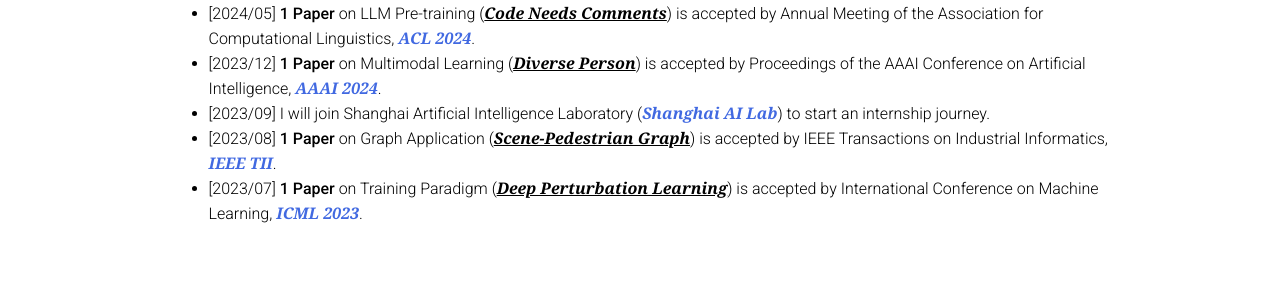
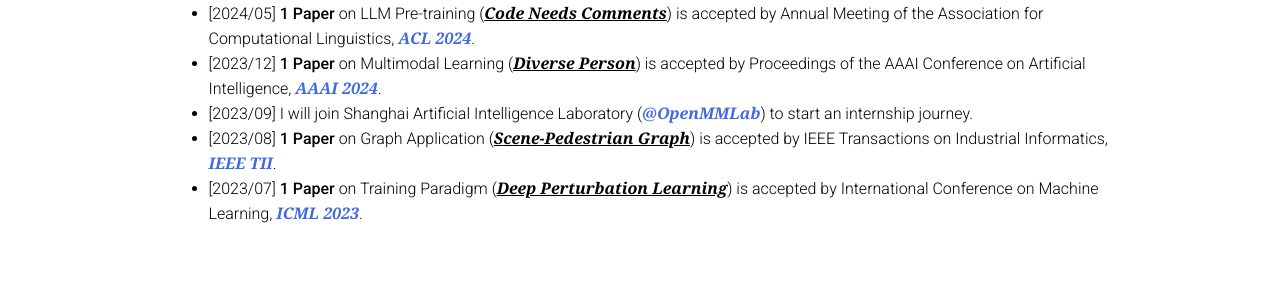
Before and after one commit to MatCaviar/MatCaviar.github.io, a Jekyll site: the page built from _pages/MatCaivar.md, in a window 1280 px wide and 900 px high, scrolled down 464 px. Shown: the part 158-443 px from the top of the window. Built offline with Jekyll 4.4.1, drawn with Linux system fonts in a browser that asks for light colours; nearby versions of some CDN libraries; a style sheet for code colours, icons or effects is not loaded.

Commit message:
Update MatCaivar.md

```diff
--- a/_pages/MatCaivar.md
+++ b/_pages/MatCaivar.md
@@ -34,7 +34,7 @@ I am a Ph.D candidate in Computer Science and Technology at [<font color="RoyalB
 - [2024/08] I have been invited to serve as a Reviewer for International Conference on Learning Representations, **<font face="Georgia" color="RoyalBlue"><I><B>ICLR 2025</B></I></font>**.
 - [2024/05] **1 Paper** on LLM Pre-training ([***<font face="Georgia"><I><U><B>Code Needs Comments</B></U></I></font>***](https://arxiv.org/abs/2402.13013){:target="_blank"}) is accepted by Annual Meeting of the Association for Computational Linguistics, **<font face="Georgia" color="RoyalBlue"><I><B>ACL 2024</B></I></font>**.
 - [2023/12] **1 Paper** on Multimodal Learning ([***<font face="Georgia"><I><U><B>Diverse Person</B></U></I></font>***](https://ojs.aaai.org/index.php/AAAI/article/view/28298){:target="_blank"}) is accepted by Proceedings of the AAAI Conference on Artificial Intelligence, **<font face="Georgia" color="RoyalBlue"><I><B>AAAI 2024</B></I></font>**.
-- [2023/09] I will join Shanghai Artificial Intelligence Laboratory (**<font face="Georgia" color="RoyalBlue"><I><B>Shanghai AI Lab</B></I></font>**) to start an internship journey.
+- [2023/09] I will join Shanghai Artificial Intelligence Laboratory (**<font face="Georgia" color="RoyalBlue"><I><B>@OpenMMLab</B></I></font>**) to start an internship journey.
 - [2023/08] **1 Paper** on Graph Application ([***<font face="Georgia"><I><U><B>Scene-Pedestrian Graph</B></U></I></font>***](https://ieeexplore.ieee.org/abstract/document/10214025/){:target="_blank"}) is accepted by IEEE Transactions on Industrial Informatics, **<font face="Georgia" color="RoyalBlue"><I><B>IEEE TII</B></I></font>**.
 - [2023/07] **1 Paper** on Training Paradigm ([***<font face="Georgia"><I><U><B>Deep Perturbation Learning</B></U></I></font>***](https://proceedings.mlr.press/v202/song23c.html){:target="_blank"}) is accepted by International Conference on Machine Learning, **<font face="Georgia" color="RoyalBlue"><I><B>ICML 2023</B></I></font>**.
 
```
